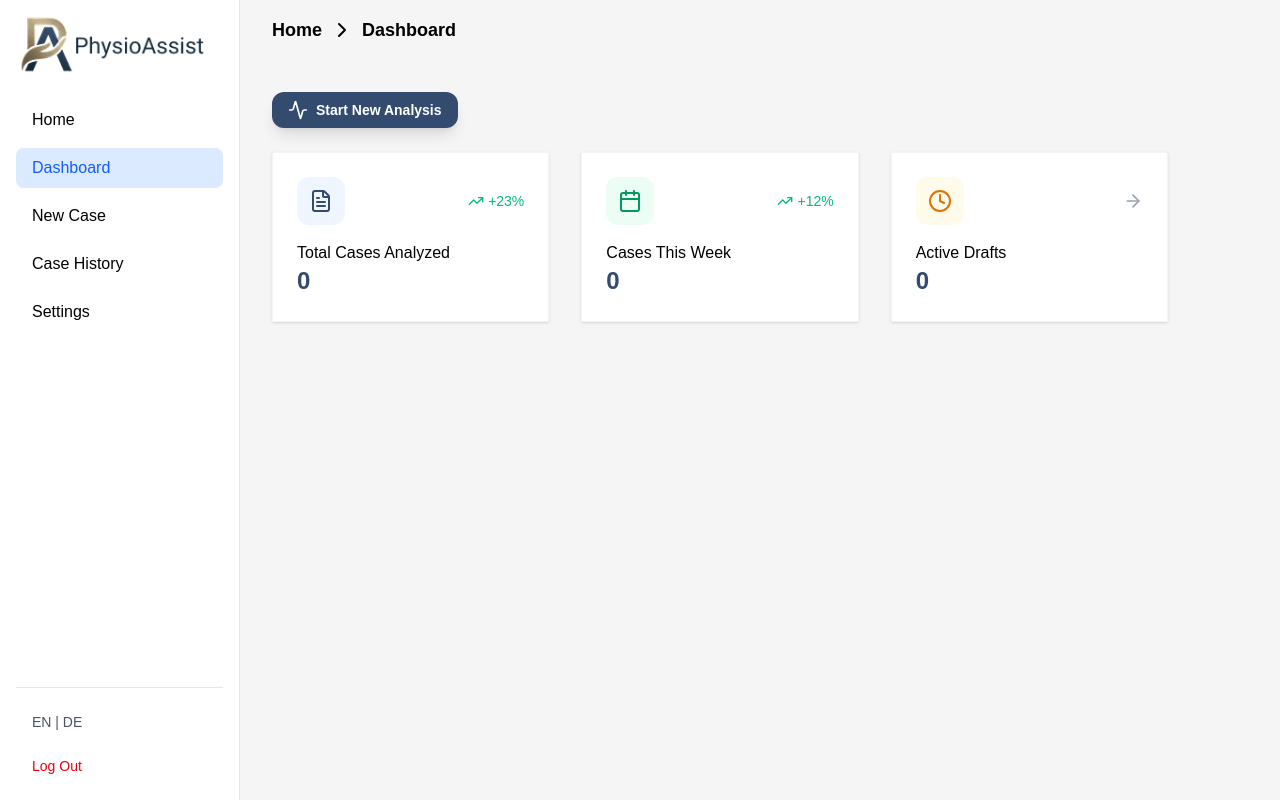
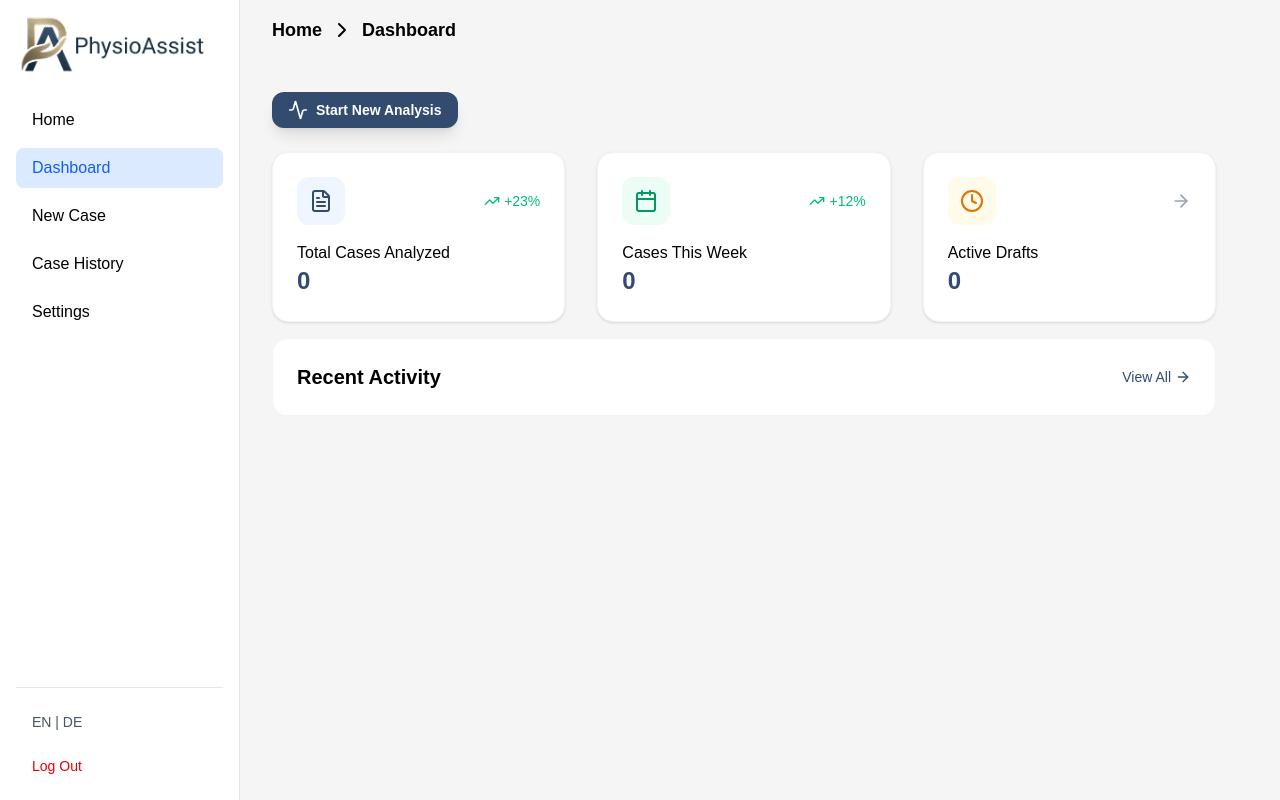
Before and after one commit to michaelfuchaka/PhysioAssist, a Next.js app in the folder physioAssist/client/: page /dashboard in a window 1280 px wide. Built offline with nearby package versions, Linux system fonts and the light colour scheme; no server answers.

Commit message:
feat: add conditional navigation to signup for  unauthenticated users

```diff
--- a/physioAssist/client/src/app/(protected)/dashboard/page.jsx
+++ b/physioAssist/client/src/app/(protected)/dashboard/page.jsx
@@ -3,12 +3,13 @@ import React , { useEffect, useState }  from 'react'
 import Sidebar from "@/components/Sidebar";
 import { ChevronRight, FileText, TrendingUp, Calendar, Clock, ArrowRight, Activity } from 'lucide-react';
 import Link from 'next/link';
-import { getCurrentUser, getUserStats } from '@/lib/api';
+import { getCurrentUser, getUserStats, getCaseHistory} from '@/lib/api';
 
 
 const Dashboard = () => {
     const [user, setUser] = useState(null);
     const [loading, setLoading] = useState(true);
+    const [cases, setCases] = useState([]);
     const [stats, setStats] = useState({ total_cases: 0, cases_this_week: 0, active_drafts: 0 });
 
     useEffect(() => {
@@ -28,6 +29,20 @@ const Dashboard = () => {
            fetchData();
        }, []);
 
+    // Fetch case history data
+      useEffect(() => {
+         const fetchCaseHistory = async () => {
+          try {
+            const data = await getCaseHistory();
+            setCases(data.cases);
+          } catch (error) {
+            console.error('Failed to fetch case history:', error);
+          }
+        };
+
+      fetchCaseHistory();
+
+      } , [] );
 
   return (
 
@@ -43,7 +58,7 @@ const Dashboard = () => {
         </div>
         </nav>
 
-        <div className='mt-12 flex justify-between  items-center gap-8 '>
+        <div className='mt-12 flex justify-between  items-center gap-8 mr-12'>
 
         {loading ?(
              <div className="h-4 bg-gray-200 rounded animate-pulse w-1/4"></div>
@@ -64,9 +79,9 @@ const Dashboard = () => {
        </div>
 
     {/* Cases Cards */}
-       <div className='mt-6  grid grid-cols-1 md:grid-cols-3 gap-8 max-w-4xl'>
+       <div className='mt-6  grid grid-cols-1 md:grid-cols-3 gap-8 mr-12'>
         {/* Total Cases */}
-        <div className='bg-white p-6 rounded-[2xl]  shadow-sm border border-gray-100 hover:shadow-md transition-all duration-200 group'>
+        <div className='bg-white p-6 rounded-2xl  shadow-sm border border-gray-100 hover:shadow-md transition-all duration-200 group'>
            <div className="flex items-center justify-between mb-4">
             <div className="p-3 bg-blue-50 rounded-xl group-hover:bg-blue-100 transition-colors">
                 <FileText className="text-[#324B6F]" size={24} />
@@ -81,7 +96,7 @@ const Dashboard = () => {
         </div>
 
         {/* Cases This Week */}
-        <div className=' bg-white p-6 rounded-[2xl]  shadow-sm border border-gray-100 hover:shadow-md transition-all duration-200 group'>
+        <div className=' bg-white p-6 rounded-2xl  shadow-sm border border-gray-100 hover:shadow-md transition-all duration-200 group'>
         <div className="flex items-center justify-between mb-4">
             <div className="p-3 bg-emerald-50 rounded-xl group-hover:bg-emerald-100 transition-colors">
                 <Calendar className="text-emerald-600" size={24} />
@@ -96,7 +111,7 @@ const Dashboard = () => {
         </div>
 
         {/* Active Drafts */}
-        <div className='bg-white p-6 rounded-[2xl]  shadow-sm  border border-gray-100 hover:shadow-md transition-all duration-200 group'>
+        <div className='bg-white p-6 rounded-2xl  shadow-sm  border border-gray-100 hover:shadow-md transition-all duration-200 group'>
         <div className="flex items-center justify-between mb-4">
             <div className="p-3 bg-amber-50 rounded-xl group-hover:bg-amber-100 transition-colors">
                 <Clock className="text-amber-600" size={24} />
@@ -108,6 +123,24 @@ const Dashboard = () => {
         </div>
 
        </div>
+       {/* insight and analytics */}
+
+       {/* Recent Activity */}
+       <div className="mt-4 bg-white rounded-2xl border border-gray-100 overflow-hidden mr-12">
+            <div className="p-6 border-b border-gray-100">
+            <div className="flex items-center justify-between">
+                <h2 className="text-xl font-bold ">Recent Activity</h2>
+                <Link
+                    href="/casehistory"
+                    className="text-[#324B6F] hover:text-blue-700 font-medium text-sm flex items-center gap-1 transition-colors"
+                >
+                    View All
+                    <ArrowRight size={16} />
+                </Link>
+            </div>
+
+           </div>
+       </div>
 
        </div>
       </main>
--- a/physioAssist/client/src/app/page.js
+++ b/physioAssist/client/src/app/page.js
@@ -1,3 +1,4 @@
+'use client'
 import Navbar from '@/components/Navbar';
 import Footer from '@/components/Footer';
 import React from 'react';
@@ -7,10 +8,21 @@ import { FaBrain } from 'react-icons/fa';
 import { HiOutlineLightBulb } from 'react-icons/hi';
 import { MdOutlineAssignment, MdLanguage ,  MdAssignmentAdd,MdOutlineSearch  } from 'react-icons/md';
 import { getCurrentUser } from '@/lib/api';
-
-export default function Home() {
+import Link from 'next/link';
+import { useState, useEffect } from 'react';
 
 
+export default  function Home() {
+  const [user, setUser] = useState(null);
+    useEffect(() => {
+    async function checkUser() {
+      const userData = await getCurrentUser();
+      setUser(userData);
+    }
+    checkUser();
+  }, []);
+
+  const startHref = user ? "/newcase" : "/auth/signup";
 
   return (
     <div className='bg-[#FFFFFF] min-h-screen '>
@@ -37,12 +49,13 @@ export default function Home() {
           <p className='text-lg md:text-xl text-white font-medium mt-4' >
           AI-powered guidance for faster evaluations, note taking, and treatment planning
           </p>
-
+              <Link href={startHref}>
           <button className='text-[#FFFFFF] mt-8 font-semibold  text-xl bg-[#324B6F] px-8 py-4
           border-2  border-[#324B6F] rounded-[20px]  shadow-lg hover:shadow-xl hover:bg-white hover:text-[#324B6F]
           transition-all duration-300 hover:-translate-y-1 '>
           Start Assessment
         </button>
+        </Link>
         </div>
 
         </div>
```
